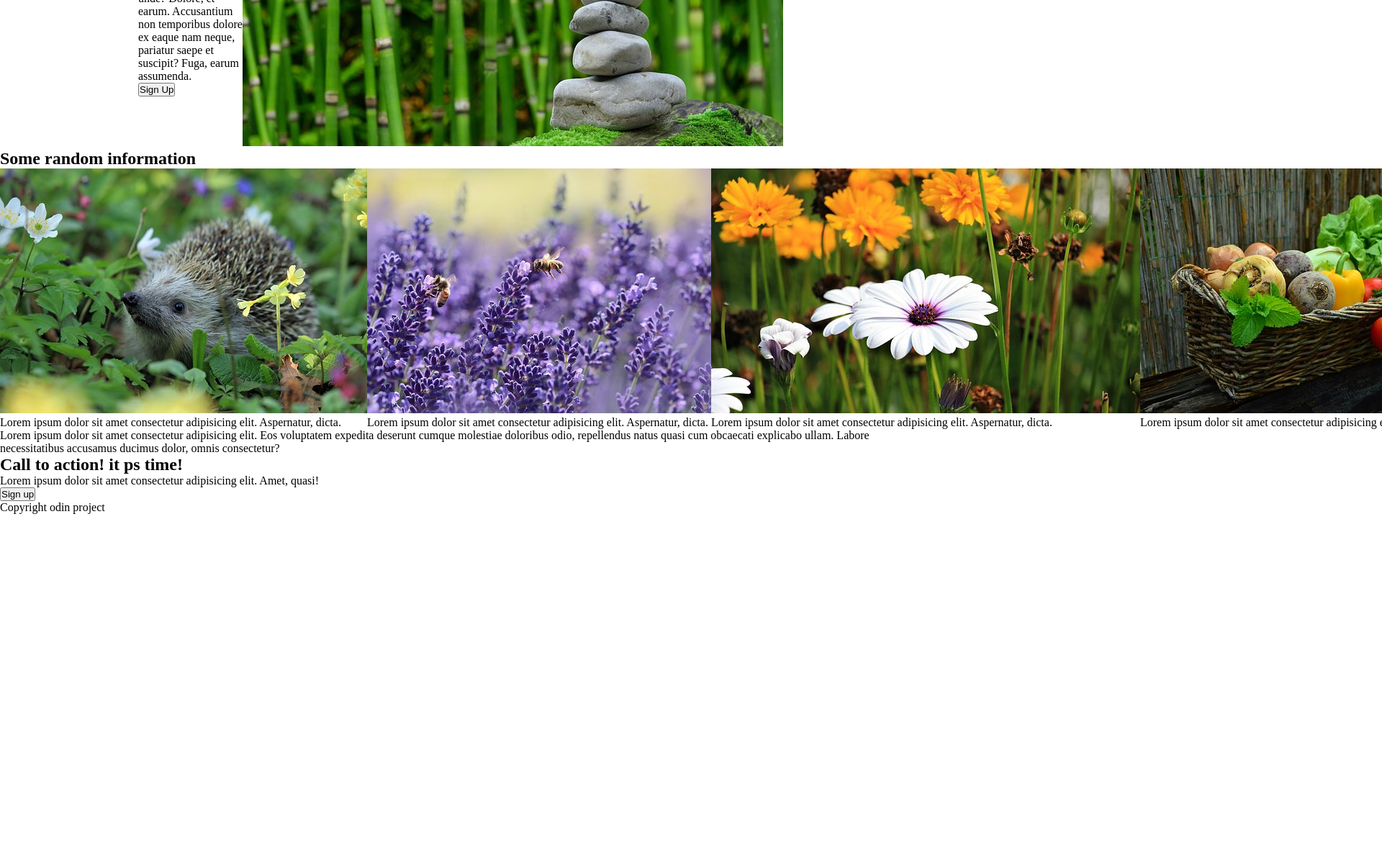
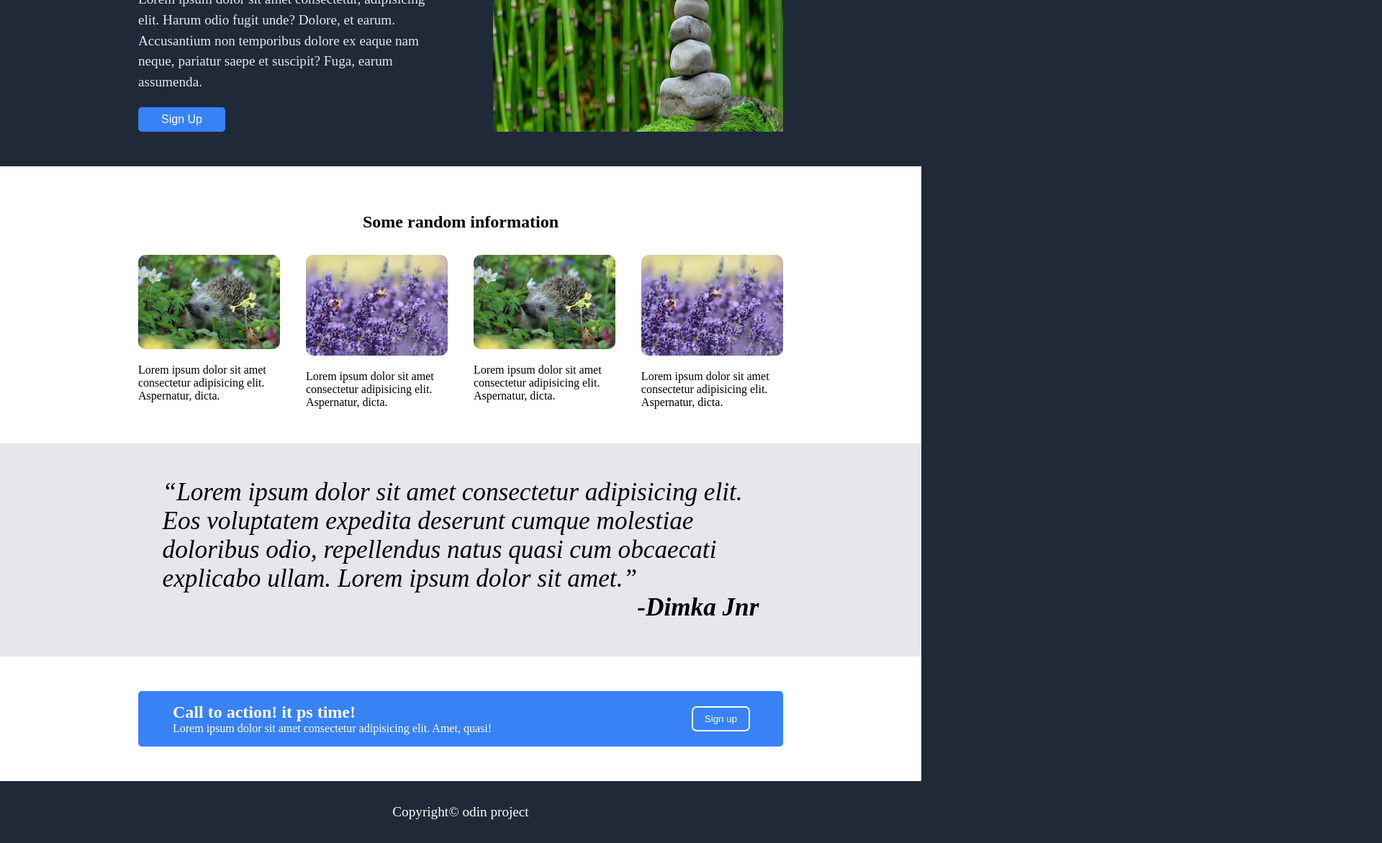
Before and after one commit to dimka90/odinproject-landingpage, a plain HTML site: page index.html in a window 1280 px wide. Shown: the part 196-1367 px from the top of the page at 72% size, 1920 px wide, since content can reach past the window. Before the commit the page ends 910 px from the top, so only its background shows below. Drawn offline with Linux system fonts and the light colour scheme.

Commit message:
complete styling of the landing page

```diff
--- a/css/index.css
+++ b/css/index.css
@@ -4,14 +4,56 @@
     margin: 0px;
     box-sizing: border-box;
 }
+.bg-dark{
+    background-color: #1f2937;
+}
+.bg-white{
+    background-color: white;
+    /* outline:2px solid purple; */
+
+}
+.bg-white{
+    background-color: white;
+
+}
+.big{
+    padding: 3rem 0px;;
+}
+
+.bg-blue{
+    background-color: #3882f6;
+    justify-content: space-between;
+    align-items: center;
+    color: white;
+    padding:1rem 3rem;
+    border-radius: 5px;
+
+}
+.btn-secondary{
+    border: none;
+    background-color: #3882f6;
+    color: white;
+    outline: 2px solid white;
+    padding: 0.5rem  1rem;
+    border-radius: 5px;
+
+    background-color: ;
+}
+.bg-child{
+
+}
 body{
-    /* background-color: #1f2937; */
+    background-color: #1f2937;
 }
 li{
     list-style: none;
 }
 a{
     text-decoration: none;
+}
+img{
+    width: 100%;
+    height: 100%;
 }
 /* creating a container to restrict the page from taking the full size of the page  */
 .container{
@@ -47,3 +89,111 @@ ul{
     gap:10px;
 
 }
+.hero{
+    margin-top: 3rem;
+    justify-content: space-between;
+    padding-bottom: 3rem;
+}
+.col1,
+.col2{
+width:45%;
+}
+.hero h1{
+    font-size: 2rem;
+    color:#E5E7Eb;
+}
+.hero p{
+    /* font-size: 3rem; */
+    color:#E5E7Eb;
+    color:#E5E7Eb;
+    line-height: 1.5;
+    font-size: 1.2rem;
+}
+.btn-primary{
+    border: none;
+    background-color:#3882f9;
+    color:white;
+    margin-top: 20px;
+    font-size: 1rem;
+    padding: 0.5rem 2rem;
+    border-radius: 5px;
+}
+/* stying card section */
+.card-section{
+    color:white;
+    padding:2rem 0px;
+
+}
+.card-section h2{
+color:black;
+text-align: center;
+padding:2rem 0px;
+}
+.img-card{
+    justify-content: space-between;
+}
+.img-p{
+    padding:1rem 0px;
+    color:black
+}
+.name{
+    display: flex;
+    justify-content: flex-end;
+    font-weight: 600;
+}
+.row{
+    width:22%;
+    height: 50;
+    border-radius:20px;
+    /* outline: 2px solid orange; */
+
+}
+.row img{
+    border-radius:10px;
+
+
+}
+.mg{
+    margin-bottom: 3rem;
+}
+.bg-gray{
+    font-style: italic;
+    background-color: #E5E7Eb;
+    padding:3rem 3rem;
+    /* outline: 2px solid green; */
+    font-size: 2.2rem;
+}
+.footer{
+    justify-content: center;
+    padding: 2rem 0px;
+    color:white;
+    font-size: 1.2rem;
+}
+@media (max-width:35rem) {
+
+    .hero{
+        flex-direction: column;
+        width:90%;
+    }
+    .col1{
+        width:100%;
+        text-align: justify;
+
+    }
+    .col2{
+        margin-top: 1rem;
+        width:100%;
+    }
+    .img-card{
+        flex-direction: column;
+    }
+    .row{
+        width:100%;
+    }
+    .bg-blue{
+        flex-direction: column;
+    }
+    .btn-secondary{
+        margin-top: 1rem;
+    }
+}
--- a/index.html
+++ b/index.html
@@ -1,5 +1,6 @@
 <!DOCTYPE html>
 <html lang="en">
+
 <head>
     <meta charset="UTF-8">
     <meta http-equiv="X-UA-Compatible" content="IE=edge">
@@ -7,7 +8,9 @@
     <link rel="stylesheet" href="css/index.css">
     <title>Document</title>
 </head>
+
 <body>
+    <div class="bg-dark">
         <header class=" container">
             <nav class="d-flex">
                 <h1>Header Logo</h1>
@@ -19,15 +22,18 @@
                 </ul>
             </nav>
         </header>
-    <section class="d-flex container">
+
+    </div>
+<div class="bg-dark">
+    <section class="d-flex hero container">
         <div class="col1">
-            <h1>This website is Awesome</h1>
+            <h1>This website is <br>awesome</h1>
             <p>Lorem ipsum dolor sit amet consectetur,
                 adipisicing elit. Harum odio fugit unde? Dolore,
                 et earum. Accusantium non temporibus dolore ex eaque
                 nam neque, pariatur
                 saepe et suscipit? Fuga, earum assumenda.</p>
-            <button>Sign Up</button>
+            <button class="btn-primary">Sign Up</button>
 
         </div>
 
@@ -36,47 +42,74 @@
         </div>
 
     </section>
-<section>
+</div>
+    <div class="bg-white">
+        <section class=" card-section container ">
             <h2>Some random information</h2>
-    <div class="d-flex">
+            <div class="d-flex img-card">
                 <div class="row">
+                    <div>
                         <img src="./images/1.jpg" alt="">
-            Lorem ipsum dolor sit amet consectetur adipisicing elit. Aspernatur, dicta.
+                    </div>
+
+                    <p class="img-p">Lorem ipsum dolor sit amet consectetur adipisicing elit. Aspernatur, dicta.</p>
                 </div>
                 <div class="row">
+
+                    <div>
                         <img src="./images/2.jpg" alt="">
-            Lorem ipsum dolor sit amet consectetur adipisicing elit. Aspernatur, dicta.
+                    </div>
+
+                    <p class="img-p">Lorem ipsum dolor sit amet consectetur adipisicing elit. Aspernatur, dicta.</p>
                 </div>
                 <div class="row">
-            <img src="./images/3.jpg" alt="">
-            Lorem ipsum dolor sit amet consectetur adipisicing elit. Aspernatur, dicta.
+                    <div>
+                        <img src="./images/1.jpg" alt="">
+                    </div>
+
+                    <p class="img-p">Lorem ipsum dolor sit amet consectetur adipisicing elit. Aspernatur, dicta.</p>
                 </div>
                 <div class="row">
-            <img src="./images/4.jpg" alt="">
-            Lorem ipsum dolor sit amet consectetur adipisicing elit. Aspernatur, dicta.
+                    <div>
+                        <img src="./images/2.jpg" alt="">
+                    </div>
+
+                    <p class="img-p">Lorem ipsum dolor sit amet consectetur adipisicing elit. Aspernatur, dicta.</p>
                 </div>
             </div>
 
         </section>
 
+    </div>
 
-<section class="bg-gray">
-</p>Lorem ipsum dolor sit amet consectetur adipisicing elit. Eos voluptatem expedita deserunt cumque molestiae doloribus odio, repellendus natus quasi cum obcaecati explicabo ullam. Labore necessitatibus accusamus ducimus dolor, omnis consectetur?</p>
 
+<div class="bg-gray">
+    <section class="container">
+        <p><q>Lorem ipsum dolor sit amet consectetur adipisicing elit. Eos voluptatem expedita deserunt cumque molestiae
+            doloribus odio, repellendus natus quasi cum obcaecati explicabo ullam. Lorem ipsum dolor sit amet.</q></p>
+            <p class="name">-Dimka Jnr</p>
     </section>
 
-<section class="bg-blue">
-    <div class="">
-        <div>
+</div>
+
+
+    <section class="big bg-white">
+        <div class="bg-blue d-flex container">
+            <div class="blue-child ">
                 <h1>Call to action! it ps time!</h1>
                 <p>Lorem ipsum dolor sit amet consectetur adipisicing elit. Amet, quasi!</p>
             </div>
-        <button>Sign up</button>
+
+            <div>
+                <button class="btn-secondary">Sign up</button>
+            </div>
+
         </div>
 
     </section>
-<footer>
-    <p>Copyright odin project</p>
+    <footer class="d-flex footer" >
+        <p>Copyright&copy odin project</p>
     </footer>
 </body>
+
 </html>
```
Lines whose indentation alone changed are shown as unchanged.
